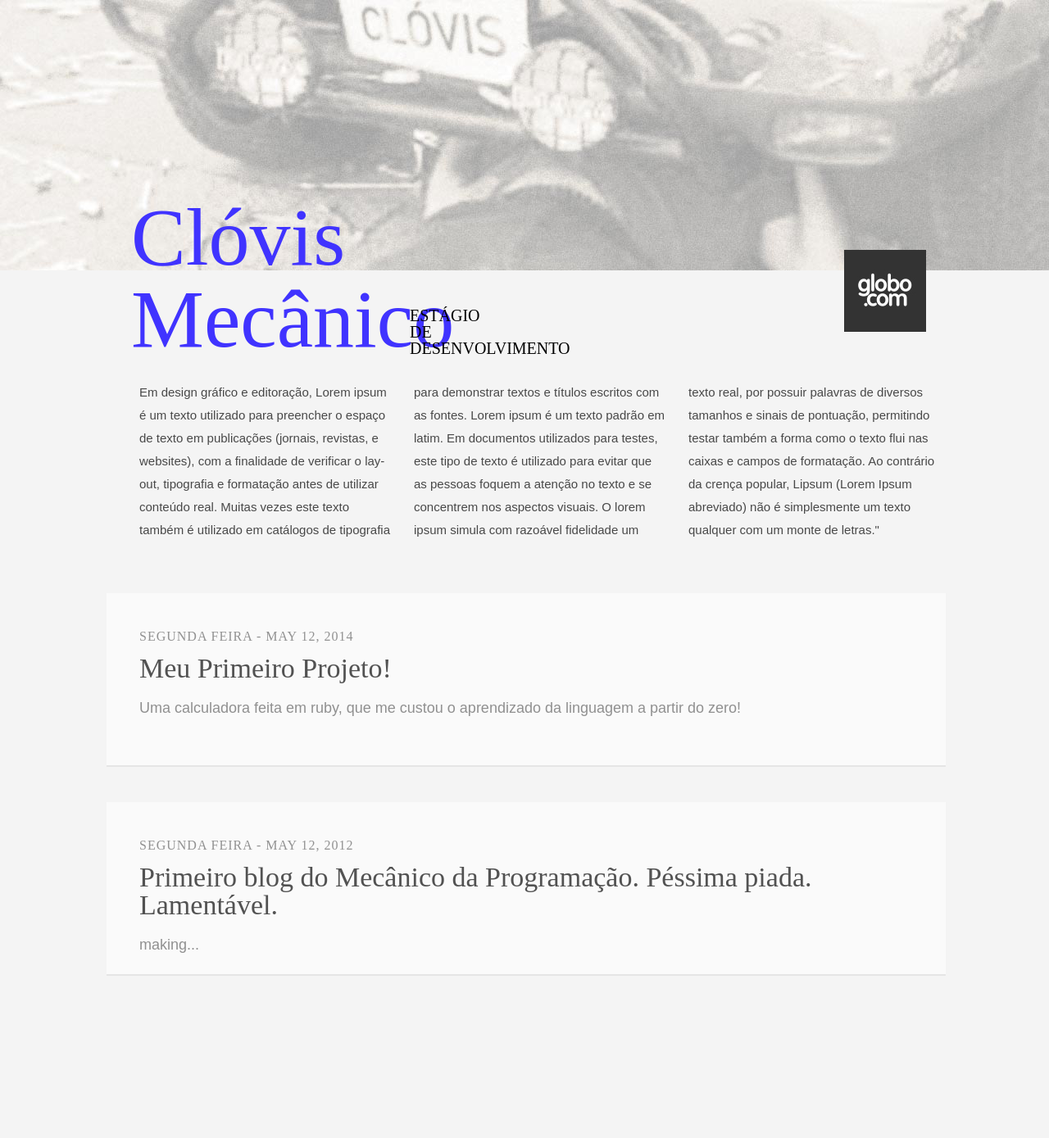
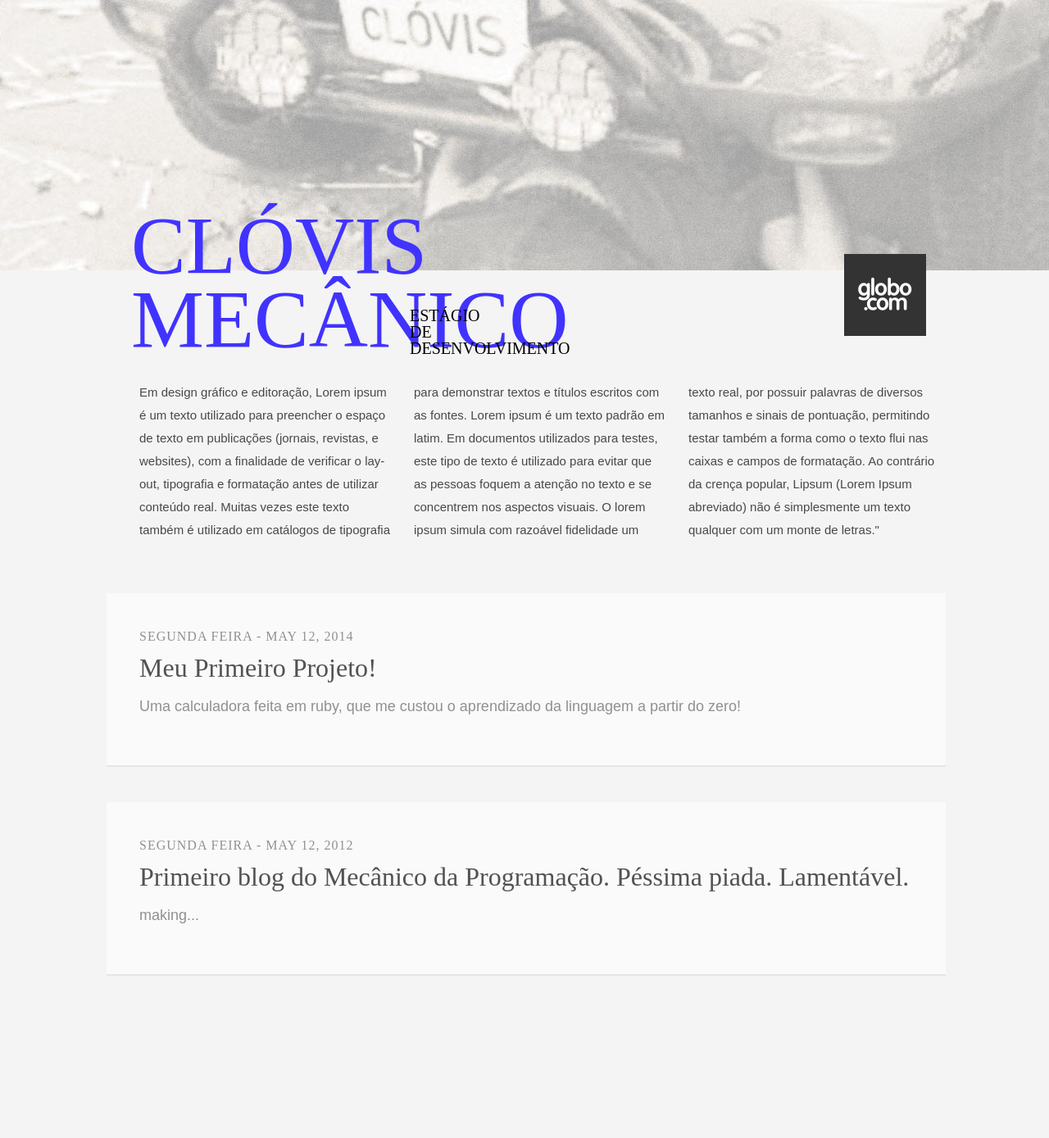
Before and after one commit to MarcosOcf/ClovisBlog, a Jekyll site: the page built from index.html, in a window 1280 px wide. Shown: the whole page at 82% size. Built offline with Jekyll 4.4.1, drawn with Linux system fonts in a browser that asks for light colours.

Commit message:
correções na aparência

```diff
--- a/css/header.css
+++ b/css/header.css
@@ -17,6 +17,8 @@
   font-family: "DIN Condensed";
   font-size:100px;
   color: #4033FF;
+  text-transform: uppercase;
+  line-height: 90px;
 
 }
 
@@ -35,7 +37,7 @@
 }
 
 .header_title{
-  margin-top: 5px;
+  margin-top: 20px;
   float:left;
   padding-left:50px;
 
@@ -46,11 +48,11 @@
 }
 
 .logo_gcom{
-  margin-top: 65px;
   margin-left: 380px;
   height: 100px;
   width: 100px;
   content:url("/css/img/gcom.jpg");
   z-index: 2;
+  margin-top: 55px;
 
 }
--- a/css/main.css
+++ b/css/main.css
@@ -83,9 +83,17 @@
   color:#808080;
 }
 
+.content_box a{
+  position: absolute;
+  width: 100%;
+  height: 210px;
+  z-index: 10;
+  text-decoration: none;
+}
+
 .content_box h1{
   font-family: "Proxima Nova";
-  font-size: 34px;
+  font-size: 32px;
   color:#525252;
   width: 940px;
 }
@@ -170,5 +178,6 @@
 
 .link_post a{
   text-decoration: none;
-  width: auto;
+  width: 100%;
+
 }
--- a/css/post.css
+++ b/css/post.css
@@ -12,7 +12,8 @@
   height:auto;
   max-width: 1020px;
   font-family: "Próxima nova";
-
+  text-transform: uppercase;
+  line-height: 88px;
 }
 
 .post-date-box{
@@ -47,6 +48,7 @@
   font-size: 18px;
   color:#919191;
   font-family: "Din Condensed";
+  text-transform: uppercase;
 }
 
 #post_cont h1{
@@ -95,6 +97,11 @@
   margin-right: 20px;
   height:60px;
   width: 200px;
+  color: gray;
+ }
+
+ .ant-button a{
+  color: gray;
  }
 
 .button-ant{
@@ -160,20 +167,20 @@
 
 }
 
+.next_post a{
+  height: 60px;
+  width: 200px;
+}
+
 .next_post{
   text-decoration: none;
   color:gray;
-  margin-left: 54px;
+  margin-left: 63px;
 }
-/*
-.button-prox a{
-  text-decoration: none;
-  color:gray;
-  margin-left: 54px;
-}
-*/
+
 .button-ant.enabled:hover {
   background: white;
+  color: gray;
 
 }
 
@@ -181,11 +188,26 @@
   background-color: #e6e6e6;
 }
 
-/*
-.prox-button:hover{
-  background: white;
+.button-ant.enabled a{
+  position: absolute;
+  width: 200px;
+  height: 60px;
+  z-index: 10;
+  text-decoration: none;
+  margin-left: 0px;
 }
-*/
+
+
+.prox-button.enabled a{
+  position: absolute;
+  width: 200px;
+  height: 60px;
+  z-index: 10;
+  text-decoration: none;
+  margin-left: 0px;
+  color: gray;
+}
+
 .prox-button.disabled {
   background-color: #e6e6e6;
 }
@@ -195,18 +217,5 @@
 }
 
 .home-button:hover{
-  background:white;
+  background: white;
 }
-/*
-
-.button-home:hover a{
-  color:blue;
-.button-prox:hover a{
-  color:blue;
-}
-}
-
-.button-ant:hover a{
-  color:blue;
-}
-/*
--- a/index.html
+++ b/index.html
@@ -14,7 +14,8 @@
   <div class= "single_post">
   {%for post in site.posts %}
       <div class = "content_box">
-        <li>
+        <a href="{{ post.url | prepend: site.baseurl }}">
+
             <div class = "post_info">
               <span class="post_date"><h2>{{ post.day }} - {{post.date | date: "%b %-d, %Y" }}</h2></span>
             </div>
@@ -22,7 +23,7 @@
             <div class="post_general">
 
               <div class = "link_post">
-              <a href="{{ post.url | prepend: site.baseurl }}"><h1>{{ post.title }}</h1></a>
+                <h1>{{ post.title }}</h1>
               </div>
 
               <div class="post_content">
@@ -30,7 +31,8 @@
               </div>
 
             </div>
-        </li>
+
+          </a>
       </div>
   {% endfor %}
 
```
Also changed, not shown: _layouts/post.html (+8 -2 lines). Lines whose indentation alone changed are shown as unchanged.
